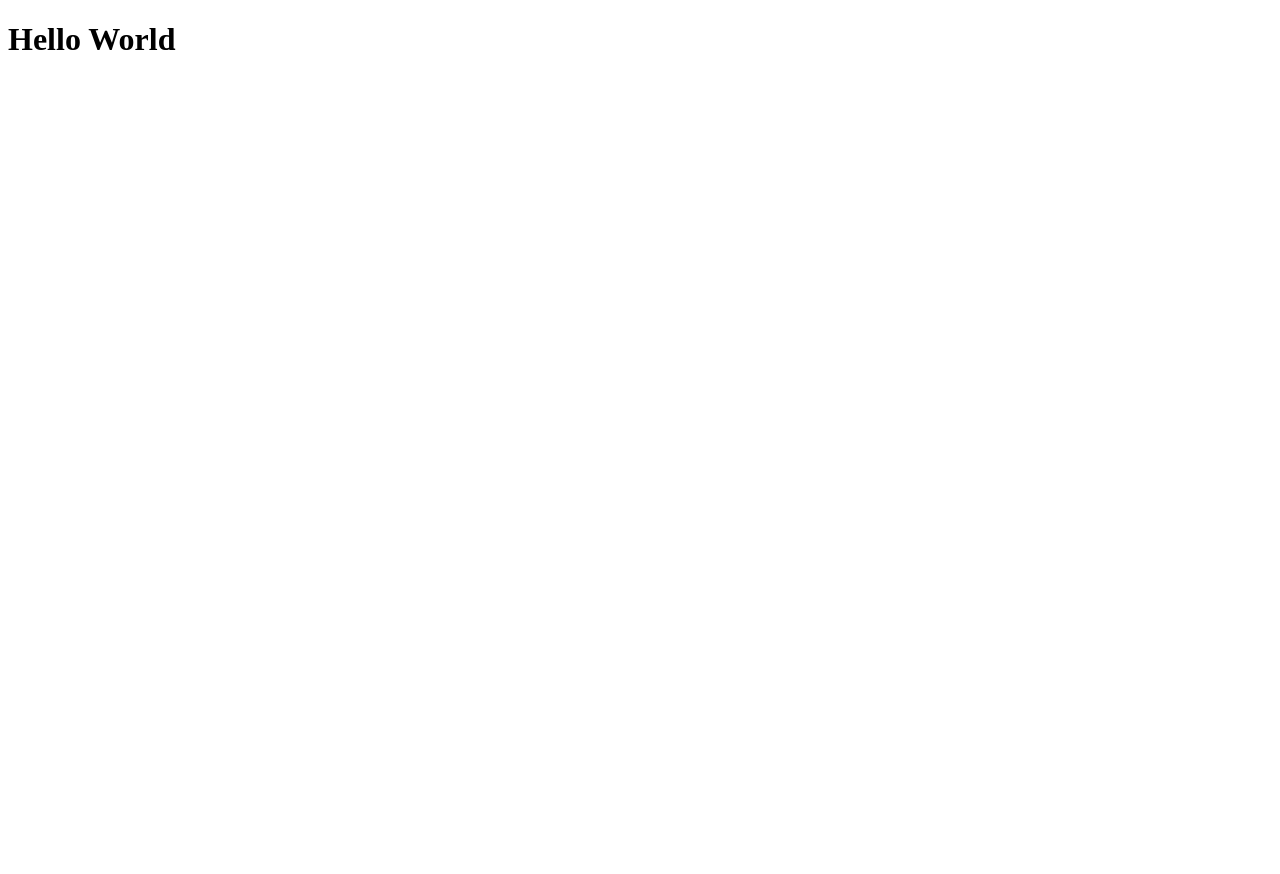
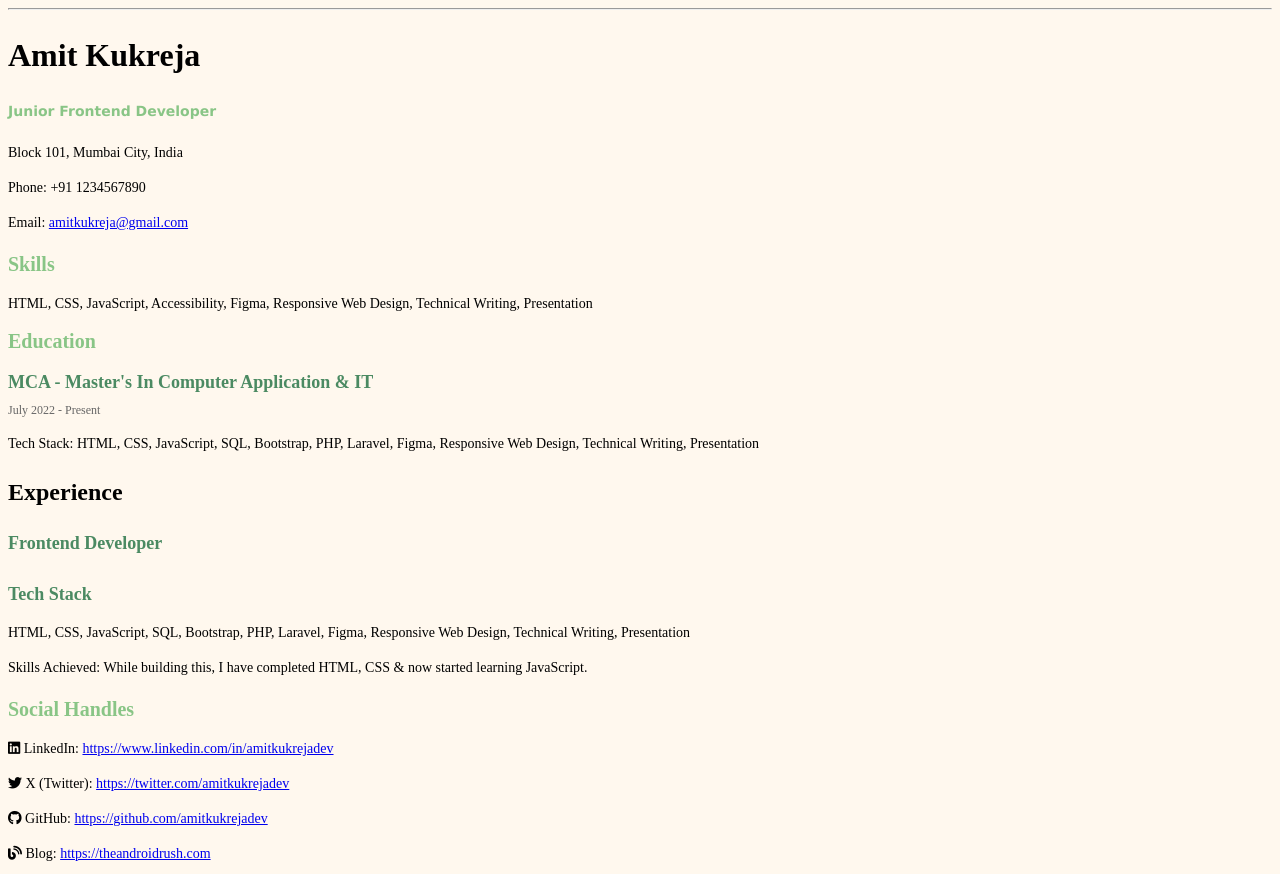
Before and after one commit to amitkukrejadev/single-page-cv, a plain HTML site: page index.html in a window 1280 px wide. Before the commit the page ends 800 px from the top, so only its background shows below. Drawn offline with Linux system fonts and the light colour scheme.

Commit message:
Final-Changes-Done

```diff
--- a/index.html
+++ b/index.html
@@ -1,11 +1,60 @@
 <!DOCTYPE html>
 <html lang="en">
+
 <head>
     <meta charset="UTF-8">
     <meta name="viewport" content="width=device-width, initial-scale=1.0">
     <title>Single-Page CV Project</title>
+    <link rel="stylesheet" href="style.css">
+    <link rel="stylesheet" href="https://cdnjs.cloudflare.com/ajax/libs/font-awesome/6.0.0-beta3/css/all.min.css">
 </head>
+
 <body>
-    <h1>Hello World</h1>
+    <hr>
+    <h1 id="name">Amit Kukreja</h1>
+    <h3 id="Tagline">Junior Frontend Developer</h3>
+
+    <!-- Address Section -->
+    <address>
+        <p>Block 101, Mumbai City, India</p>
+        <p>Phone: +91 1234567890</p>
+        <p>Email: <a href="mailto:amitkukreja@gmail.com">amitkukreja@gmail.com</a></p>
+    </address>
+
+    <!-- Skills Section -->
+    <section id="skills">
+        <h2 class="section-title">Skills</h2>
+        <p>HTML, CSS, JavaScript, Accessibility, Figma, Responsive Web Design, Technical Writing, Presentation</p>
+    </section>
+
+    <!-- Education Section -->
+    <section id="education">
+        <h2 class="section-title edu">Education</h2>
+        <h3 class="section-title2">MCA - Master's In Computer Application & IT</h3>
+        <span>July 2022 - Present</span>
+        <p>Tech Stack: HTML, CSS, JavaScript, SQL, Bootstrap, PHP, Laravel, Figma, Responsive Web Design, Technical
+            Writing, Presentation</p>
+    </section>
+
+    <!-- Frontend Developer Section -->
+    <section id="frontend-education">
+        <h2>Experience</h2>
+        <h3 class="section-title2">Frontend Developer</h3>
+        <h4 class="section-title2">Tech Stack</h4>
+        <p>HTML, CSS, JavaScript, SQL, Bootstrap, PHP, Laravel, Figma, Responsive Web Design, Technical Writing,
+            Presentation</p>
+        <p>Skills Achieved: While building this, I have completed HTML, CSS & now started learning JavaScript.</p>
+    </section>
+
+    <!-- Social Handles Section -->
+    <section id="social-handles">
+        <h2 class="section-title">Social Handles</h2>
+        <p><i class="fab fa-linkedin"></i> LinkedIn: <a href="https://www.linkedin.com/in/amitkukrejadev" target="_blank">https://www.linkedin.com/in/amitkukrejadev</a></p>
+        <p><i class="fab fa-twitter"></i> X (Twitter): <a href="https://twitter.com/amitkukrejadev" target="_blank">https://twitter.com/amitkukrejadev</a></p>
+        <p><i class="fab fa-github"></i> GitHub: <a href="https://github.com/amitkukrejadev" target="_blank">https://github.com/amitkukrejadev</a></p>
+        <p><i class="fas fa-blog"></i> Blog: <a href="https://theandroidrush.com" target="_blank">https://theandroidrush.com</a></p>
+    </section>
+
 </body>
+
 </html>
--- a/style.css
+++ b/style.css
@@ -0,0 +1,62 @@
+/* General background color and global line-height reduction */
+* {
+    background-color: rgb(255, 248, 238);
+    line-height: 1.5; /* Apply a more readable global line-height */
+}
+
+/* Address formatting */
+address {
+    font-style: normal;
+    margin-bottom: 15px; /* Added margin to separate sections */
+}
+
+/* Tagline formatting */
+#Tagline {
+    font-size: 14px;
+    font-weight: bold;
+    color: #89c586;
+    font-family: 'Lucida Sans', 'Lucida Grande', 'Verdana', sans-serif;
+    margin-bottom: 20px; /* Spacing below the tagline */
+}
+
+/* General section title styling */
+.section-title {
+    color: #89c586;
+    font-weight: bold;
+    font-size: 20px; /* Adjusted for better hierarchy */
+    margin-bottom: 10px; /* Added margin to separate sections */
+}
+
+/* Specific line-height adjustment for education section */
+.section-title.edu {
+    line-height: 1.0; /* Fine-tuned line-height for the education section */
+}
+
+/* Subheading styling (for h3 inside sections) */
+.section-title2 {
+    font-size: 18px;
+    color: #4b8a62;
+    font-weight: bold;
+    margin-bottom: 5px;
+}
+
+/* Styling for paragraphs inside sections */
+p {
+    font-size: 14px;
+    line-height: 1.5; /* Adequate line height for readability */
+    margin-bottom: 10px;
+}
+
+/* Span text styling (used for dates, etc.) */
+span {
+    display: block; /* Ensures each span item appears on a new line */
+    font-size: 12px;
+    color: #666;
+    margin-bottom: 10px;
+}
+
+/* Social handles section formatting */
+#frontend-Social {
+    margin-bottom: 20px; /* Added spacing below the social media section */
+    padding: 10px;
+}
```
